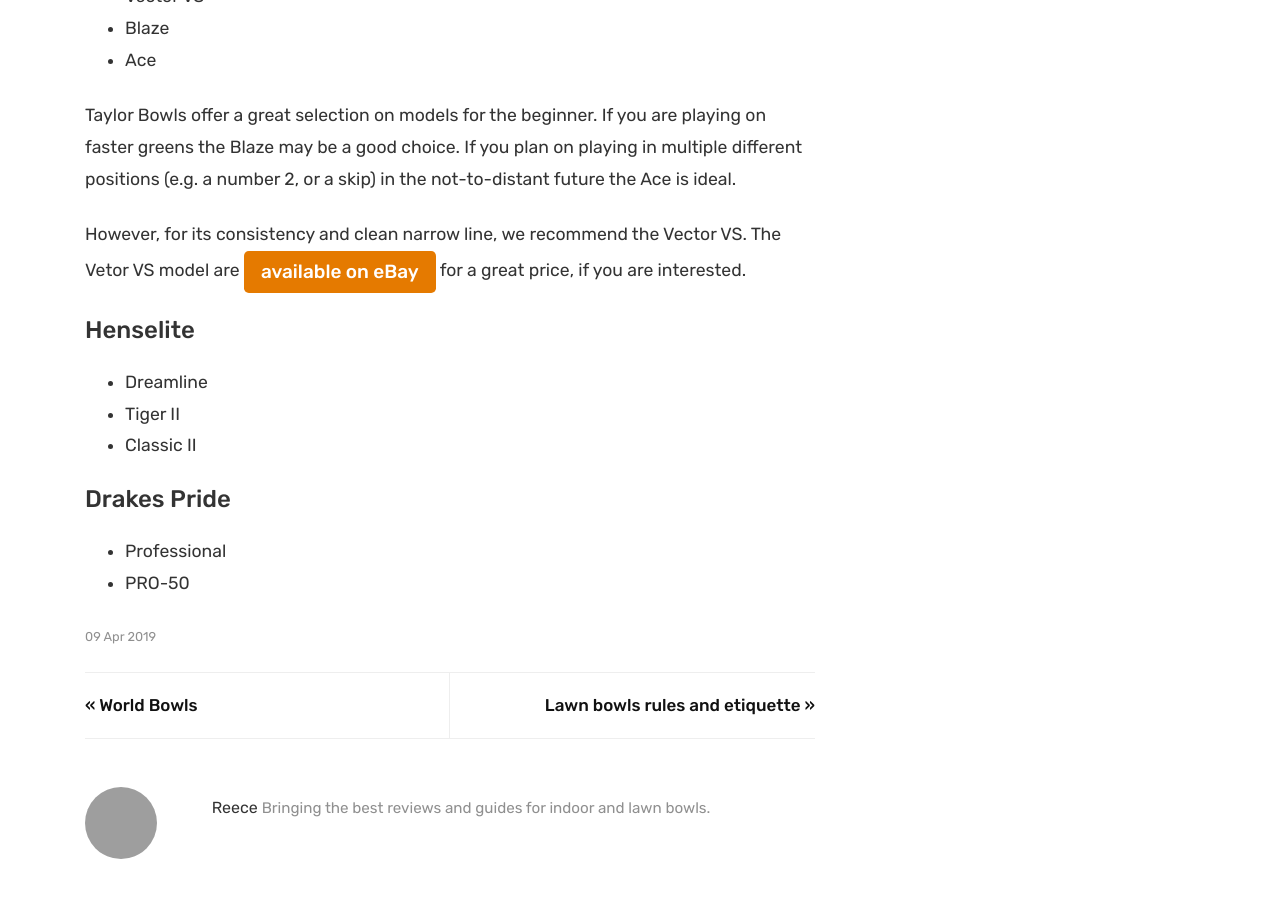
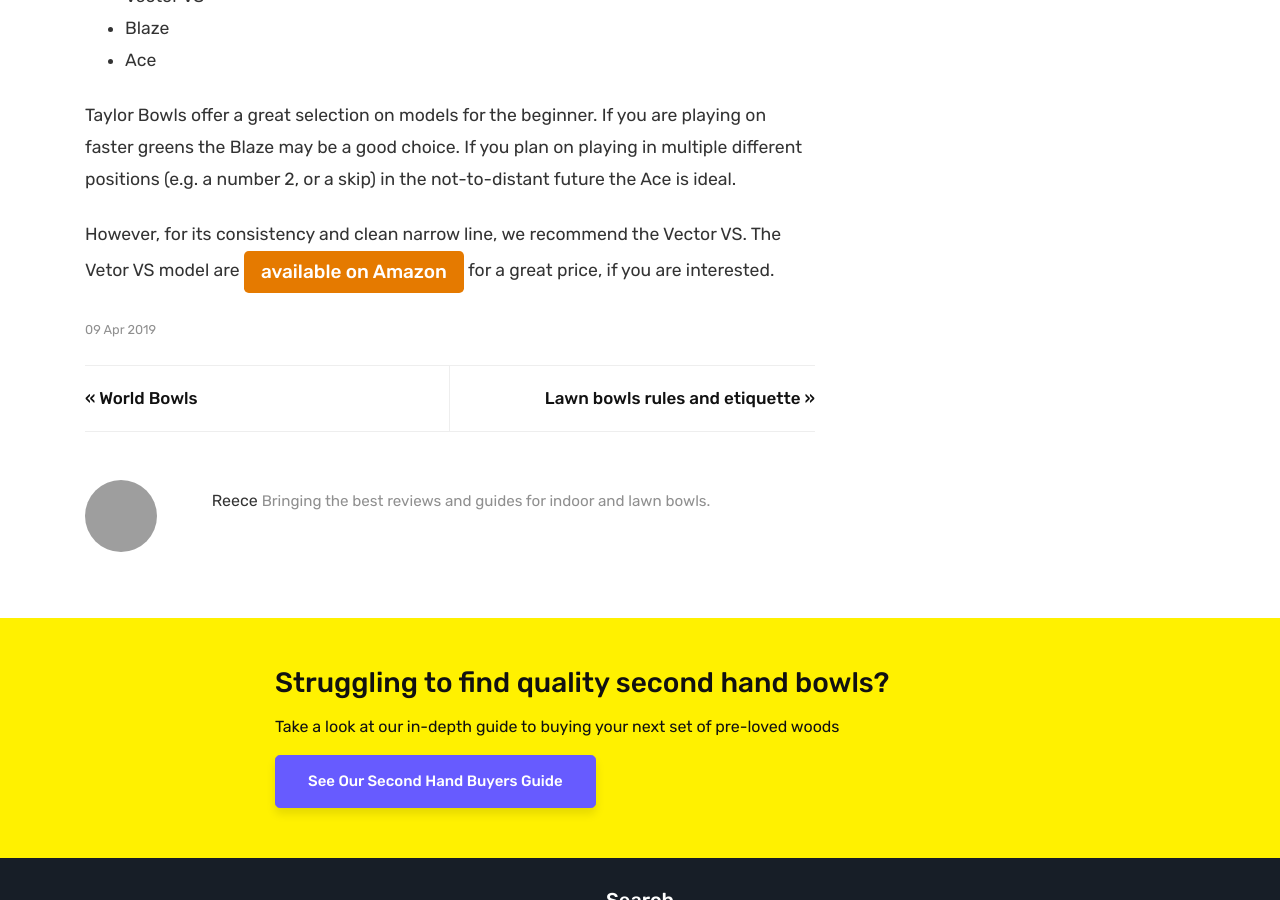
Before and after one commit to krussll/etsysimplicity, a Jekyll site: the page built from _posts/2019-04-09-best-lawn-bowls-for-beginners.md, in a window 1280 px wide and 900 px high, scrolled down 4482 px. Built offline with Jekyll 4.4.1, drawn with Linux system fonts in a browser that asks for light colours; nearby versions of some CDN libraries; grey boxes are pictures that could not be loaded.

Commit message:
Update 2019-04-09-best-lawn-bowls-for-beginners.md

```diff
--- a/_posts/2019-04-09-best-lawn-bowls-for-beginners.md
+++ b/_posts/2019-04-09-best-lawn-bowls-for-beginners.md
@@ -26,13 +26,13 @@
       <td>Drakes Pride</td>
       <td>Professional</td>
       <td>£50-£120 (used)</td>
-      <td><a href="http://rover.ebay.com/rover/1/710-53481-19255-0/1?ff3=4&pub=5575495824&toolid=10001&campid=5338650038&customid=&mpre=https%3A%2F%2Fwww.ebay.co.uk%2Fsch%2Fi.html%3F_from%3DR40%26_nkw%3Ddrakes%2Bpride%2Bprofessional%2Bbowls%26_sacat%3D117103%26_sop%3D1" class="btn more"  target="_blank">See more</a></td>
+      <td><a href="https://www.amazon.co.uk/gp/product/B005MI2YE0/ref=as_li_qf_asin_il_tl?ie=UTF8&tag=jackhighbow0a-21&creative=6738&linkCode=as2&creativeASIN=B005MI2YE0&linkId=fb5c41c051c9e6b228526c411ebe6742" class="btn more"  target="_blank">See more</a></td>
     </tr>
     <tr>
       <td>Taylor</td>
       <td>Vector VS</td>
       <td>£80-£120 (used)</td>
-      <td><a href="http://rover.ebay.com/rover/1/710-53481-19255-0/1?ff3=4&pub=5575495824&toolid=10001&campid=5338508612&customid=&mpre=https%3A%2F%2Fwww.ebay.co.uk%2Fsch%2Fi.html%3F_sop%3D1%26_osacat%3D117103%26_odkw%3Dtaylor%2Bace%2Bbowls%26_from%3DR40%26_trksid%3Dp2334524.m570.l2632.R2.TR2.TRC1.A0.H0.Xtaylor%2Bvector%2Bvs%2Bbowls.TRS0%26_nkw%3Dtaylor%2Bvector%2Bvs%2Bbowls%26_sacat%3D117103" class="btn more"  target="_blank">See more</a></td>
+      <td><a href="https://www.amazon.co.uk/gp/product/B07YXT8JNG/ref=as_li_qf_asin_il_tl?ie=UTF8&tag=jackhighbow0a-21&creative=6738&linkCode=as2&creativeASIN=B07YXT8JNG&linkId=aaacdf1052d99758560d3703fcbf8cd4" class="btn more"  target="_blank">See more</a></td>
     </tr>
     <tr>
       <td>Aero</td>
@@ -117,15 +117,4 @@
 
 Taylor Bowls offer a great selection on models for the beginner. If you are playing on faster greens the Blaze may be a good choice. If you plan on playing in multiple different positions (e.g. a number 2, or a skip) in the not-to-distant future the Ace is ideal.
 
-However, for its consistency and clean narrow line, we recommend the Vector VS. The Vetor VS model are <a href="http://rover.ebay.com/rover/1/710-53481-19255-0/1?ff3=4&pub=5575495824&toolid=10001&campid=5338508612&customid=&mpre=https%3A%2F%2Fwww.ebay.co.uk%2Fsch%2Fi.html%3F_sop%3D1%26_osacat%3D117103%26_odkw%3Dtaylor%2Bace%2Bbowls%26_from%3DR40%26_trksid%3Dp2334524.m570.l2632.R2.TR2.TRC1.A0.H0.Xtaylor%2Bvector%2Bvs%2Bbowls.TRS0%26_nkw%3Dtaylor%2Bvector%2Bvs%2Bbowls%26_sacat%3D117103" class="btn more"  target="_blank">available on eBay</a> for a great price, if you are interested.
-
-#### Henselite
-
-* Dreamline
-* Tiger II
-* Classic II
-
-#### Drakes Pride
-
-* Professional
-* PRO-50
+However, for its consistency and clean narrow line, we recommend the Vector VS. The Vetor VS model are <a href="https://www.amazon.co.uk/gp/product/B07YXT8JNG/ref=as_li_qf_asin_il_tl?ie=UTF8&tag=jackhighbow0a-21&creative=6738&linkCode=as2&creativeASIN=B07YXT8JNG&linkId=aaacdf1052d99758560d3703fcbf8cd4" class="btn more"  target="_blank">available on Amazon</a> for a great price, if you are interested.
```
